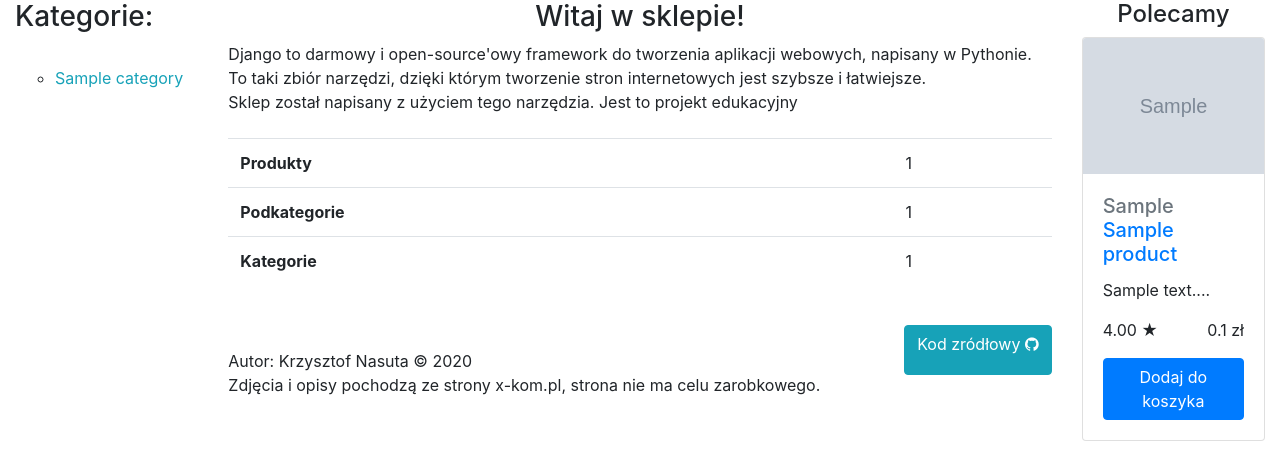
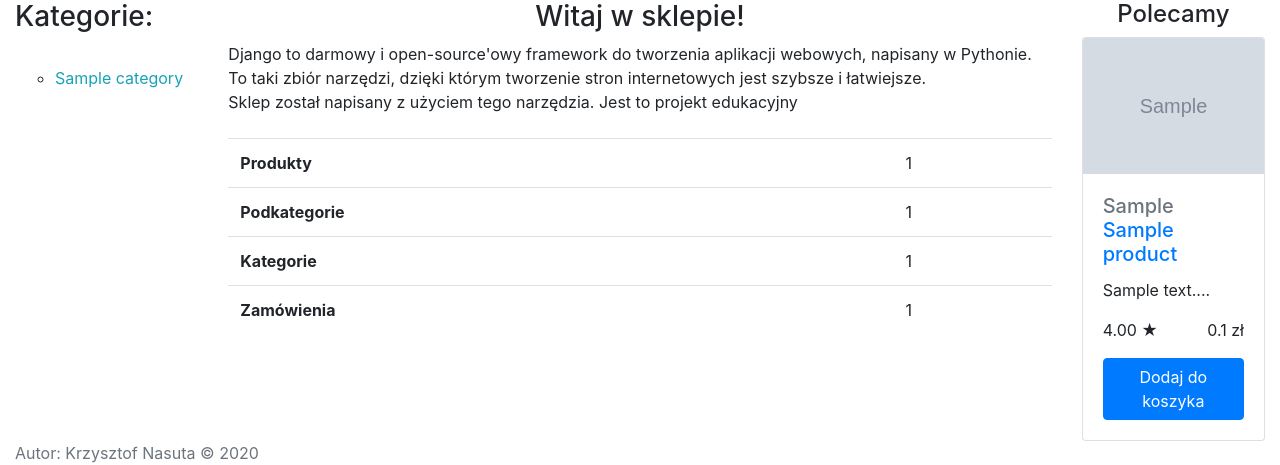
Before and after one commit to Nasus20202/django-store, a Django app: page / in a window 1280 px wide. Shown: the part 350-815 px from the top of the page. Before the commit the page ends 791 px from the top, so only its background shows below. Run offline with Django 3.2, Linux system fonts and the light colour scheme; tables that the repository leaves empty hold one stand-in row (values such as "Sample post"); grey boxes marked "Sample" are stand-in pictures; some libraries are stand-ins or nearby versions.

Commit message:
Update index.html

```diff
--- a/products/templates/products/index.html
+++ b/products/templates/products/index.html
@@ -7,7 +7,6 @@
   <link rel="stylesheet" href="https://maxcdn.bootstrapcdn.com/bootstrap/4.5.2/css/bootstrap.min.css">
   {% load static %}
   <link rel="shortcut icon" type="image/png" href="{% static 'products/favicon.ico' %}"/>
-  <link rel="stylesheet" href="https://cdnjs.cloudflare.com/ajax/libs/font-awesome/4.7.0/css/font-awesome.min.css">
   <script src="https://ajax.googleapis.com/ajax/libs/jquery/3.5.1/jquery.min.js"></script>
   <script src="https://cdnjs.cloudflare.com/ajax/libs/popper.js/1.16.0/umd/popper.min.js"></script>
   <script src="https://maxcdn.bootstrapcdn.com/bootstrap/4.5.2/js/bootstrap.min.js"></script>
@@ -97,13 +96,13 @@
               <th>Kategorie</th>
               <td>{% count 'Category' %}</td>
           </tr>
+          <tr>
+              <th>Zamówienia</th>
+              <td>{% count 'Order' %}</td>
+          </tr>
           </tbody>
        </table>
       <br>
-      <div>
-          <a style="float: right" class="btn btn-info" href="https://github.com/Nasus20202/django-store">Kod zródłowy <p class="fa">&#xf09b;</p></a><br>Autor: Krzysztof Nasuta &copy 2020<br>
-          Zdjęcia i opisy pochodzą ze strony x-kom.pl, strona nie ma celu zarobkowego.
-      </div>
   </div>
     <div class="col-sm-2">
         <h4 style="text-align: center">Polecamy</h4>
@@ -125,6 +124,11 @@
     </div>
   </div>
 </div>
+<footer class="footer">
+      <div class="container-fluid">
+        <span class="text-muted">Autor: Krzysztof Nasuta &copy 2020</span>
+      </div>
+    </footer>
 
 </body>
 </html>
```
